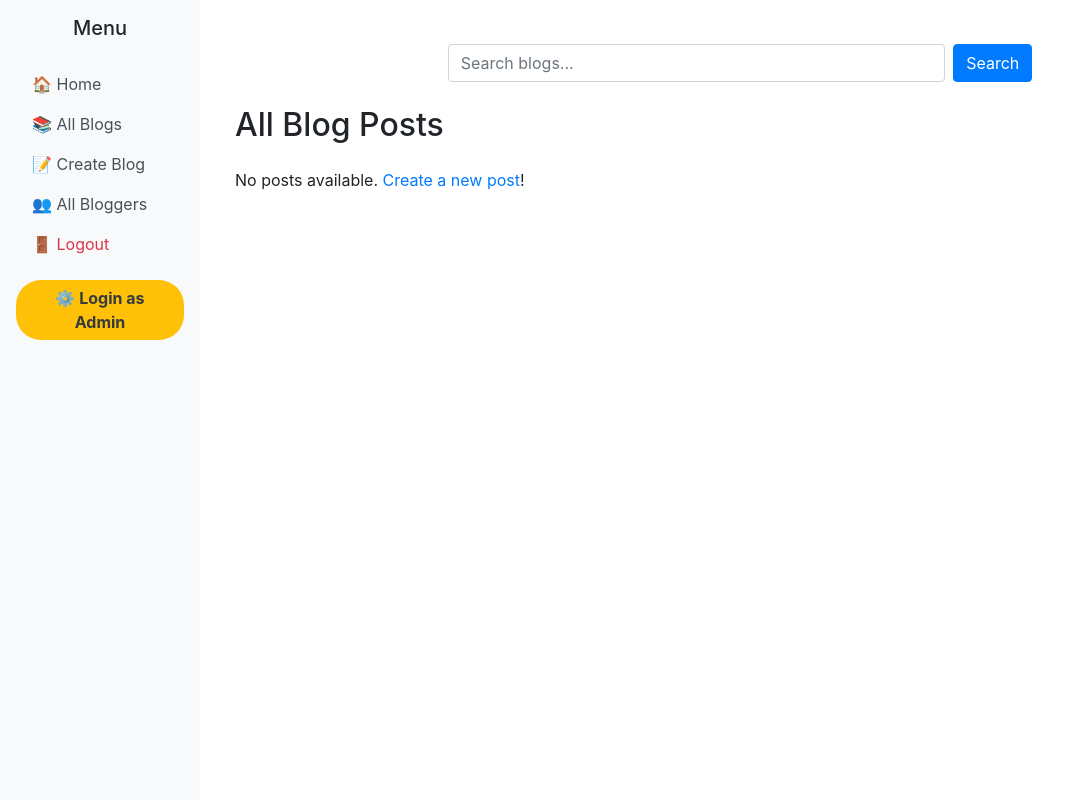
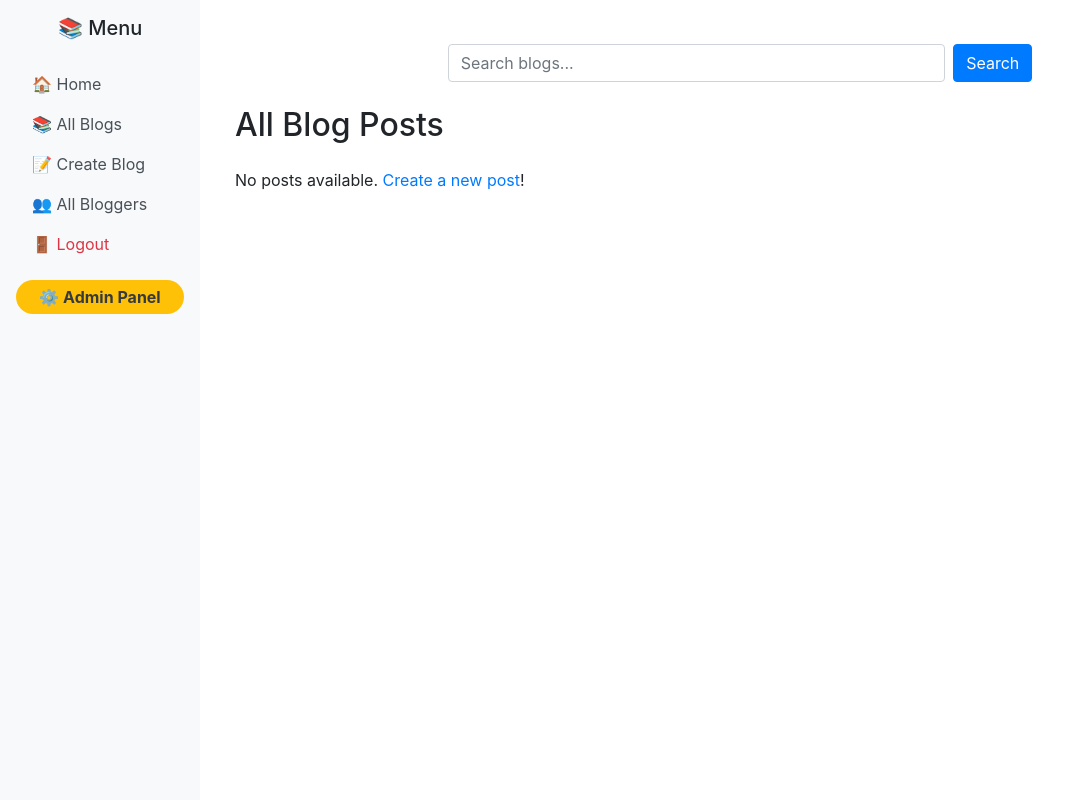
Before and after one commit to albin374/MINI-BLOG, a Django app: page /blog/blogs/ in a window 1280 px wide. Shown: the whole page, without its empty margins (0-1079 px from the left). Run offline with Django 4.2, Linux system fonts and the light colour scheme; the visitor is signed in with stand-in values (Sample User, id 1); data that the repository does not hold is empty; some libraries are stand-ins or nearby versions.

Commit message:
third commit

```diff
--- a/blog/templates/base.html
+++ b/blog/templates/base.html
@@ -1,5 +1,6 @@
 <!DOCTYPE html>
 <html lang="en">
+
 <head>
     {% load static %}
     <script src="{% static 'js/likes.js' %}"></script>
@@ -18,6 +19,7 @@
             margin: 0;
             padding: 0;
         }
+
         .sidebar {
             width: 200px;
             height: 100vh;
@@ -27,32 +29,42 @@
             left: 0;
             padding-top: 20px;
         }
+
         .sidebar h5 {
             text-align: center;
         }
+
         .sidebar .nav-link {
             color: #495057;
         }
+
         .sidebar .nav-link:hover {
             background-color: #e9ecef;
             border-radius: 5px;
         }
+
         .content {
             margin-left: 200px;
             padding: 20px;
         }
+
         .admin-btn {
             background-color: #ffc107;
             color: #343a40;
             border-radius: 25px;
             padding: 5px 12px;
             font-weight: bold;
+            text-align: center;
+            display: block;
         }
+
         .admin-btn:hover {
             background-color: #e0a800;
+            text-decoration: none;
         }
     </style>
 </head>
+
 <body>
 
     <!-- Main container with sidebar and content -->
@@ -60,7 +72,7 @@
 
         <!-- Sidebar -->
         <div class="sidebar p-3">
-            <h5 class="mb-4">Menu</h5>
+            <h5 class="mb-4">📚 Menu</h5>
             <ul class="nav flex-column">
                 <li class="nav-item">
                     <a href="{% url 'home' %}" class="nav-link">🏠 Home</a>
@@ -74,23 +86,25 @@
                 <li class="nav-item">
                     <a href="{% url 'blogger_list' %}" class="nav-link">👥 All Bloggers</a>
                 </li>
+
                 {% if user.is_authenticated %}
                 <li class="nav-item">
                     <a href="{% url 'logout' %}" class="nav-link text-danger">🚪 Logout</a>
                 </li>
+
+                <!-- Admin Panel for Superusers -->
+                {% if user.is_superuser %}
+                <li class="nav-item mt-3">
+                    <a class="admin-btn" href="/admin/">⚙️ Admin Panel</a>
+                </li>
+                {% endif %}
+
                 {% else %}
                 <li class="nav-item">
                     <a href="{% url 'login' %}" class="nav-link">🔐 Login</a>
                 </li>
                 <li class="nav-item">
                     <a href="{% url 'register' %}" class="nav-link">📝 Register</a>
-                </li>
-                {% endif %}
-
-                <!-- Admin Login Button for Superusers -->
-                {% if user.is_superuser %}
-                <li class="nav-item mt-3">
-                    <a class="btn admin-btn" href="/admin/">⚙️ Login as Admin</a>
                 </li>
                 {% endif %}
             </ul>
@@ -127,4 +141,5 @@
     {% block scripts %}
     {% endblock %}
 </body>
+
 </html>
```
Also changed, not shown: blog/signals.py (added, +15 -0 lines), blog/migrations/0005_profile_delete_bloggerprofile.py (added).
